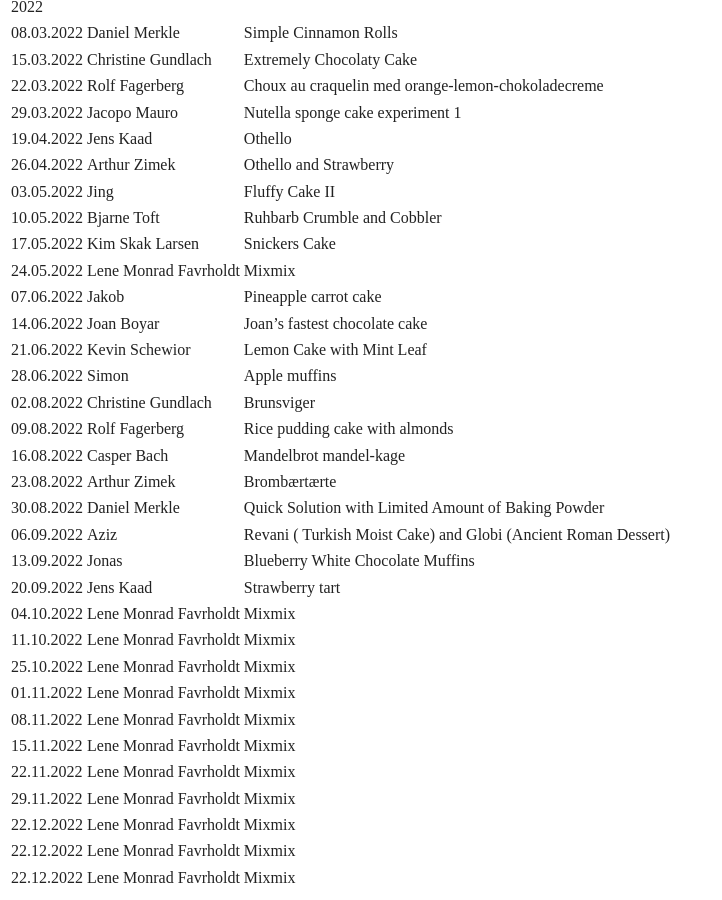
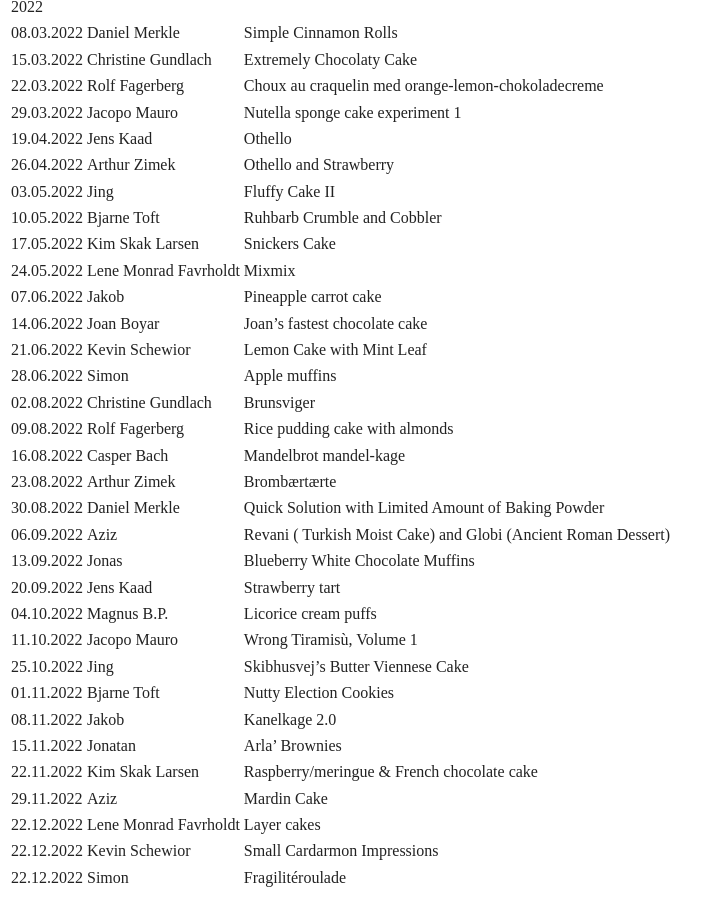
Before and after one commit to larsrohwedder/larsrohwedder.github.io, a Jekyll site: the page built from cakeclub/history.md, in a window 1280 px wide and 900 px high, scrolled down 1229 px. Shown: the whole window, without its empty margins (0-722 px from the left). Built offline with Jekyll 4.4.1, drawn with Linux system fonts in a browser that asks for light colours; our own code applies the rules of GitHub Pages for plain Markdown files.

Commit message:
Update history.md

```diff
--- a/cakeclub/history.md
+++ b/cakeclub/history.md
@@ -69,14 +69,14 @@
 | 06.09.2022 | Aziz                  |Revani ( Turkish Moist Cake) and Globi (Ancient Roman Dessert)
 | 13.09.2022 | Jonas                 | Blueberry White Chocolate Muffins |
 | 20.09.2022 | Jens Kaad             | Strawberry tart |
-| 04.10.2022 | Lene Monrad Favrholdt | Mixmix |
-| 11.10.2022 | Lene Monrad Favrholdt | Mixmix |
-| 25.10.2022 | Lene Monrad Favrholdt | Mixmix |
-| 01.11.2022 | Lene Monrad Favrholdt | Mixmix |
-| 08.11.2022 | Lene Monrad Favrholdt | Mixmix |
-| 15.11.2022 | Lene Monrad Favrholdt | Mixmix |
-| 22.11.2022 | Lene Monrad Favrholdt | Mixmix |
-| 29.11.2022 | Lene Monrad Favrholdt | Mixmix |
-| 22.12.2022 | Lene Monrad Favrholdt | Mixmix |
-| 22.12.2022 | Lene Monrad Favrholdt | Mixmix |
-| 22.12.2022 | Lene Monrad Favrholdt | Mixmix |
+| 04.10.2022 | Magnus B.P.           | Licorice cream puffs |
+| 11.10.2022 | Jacopo Mauro          | Wrong Tiramisù, Volume 1 |
+| 25.10.2022 | Jing                  | Skibhusvej's Butter Viennese Cake |
+| 01.11.2022 | Bjarne Toft           | Nutty Election Cookies |
+| 08.11.2022 | Jakob                 | Kanelkage 2.0 |
+| 15.11.2022 | Jonatan               | Arla' Brownies |
+| 22.11.2022 | Kim Skak Larsen       | Raspberry/meringue & French chocolate cake |
+| 29.11.2022 | Aziz                  | Mardin Cake |
+| 22.12.2022 | Lene Monrad Favrholdt | Layer cakes |
+| 22.12.2022 | Kevin Schewior        | Small Cardarmon Impressions |
+| 22.12.2022 | Simon                 | Fragilitéroulade |
```
